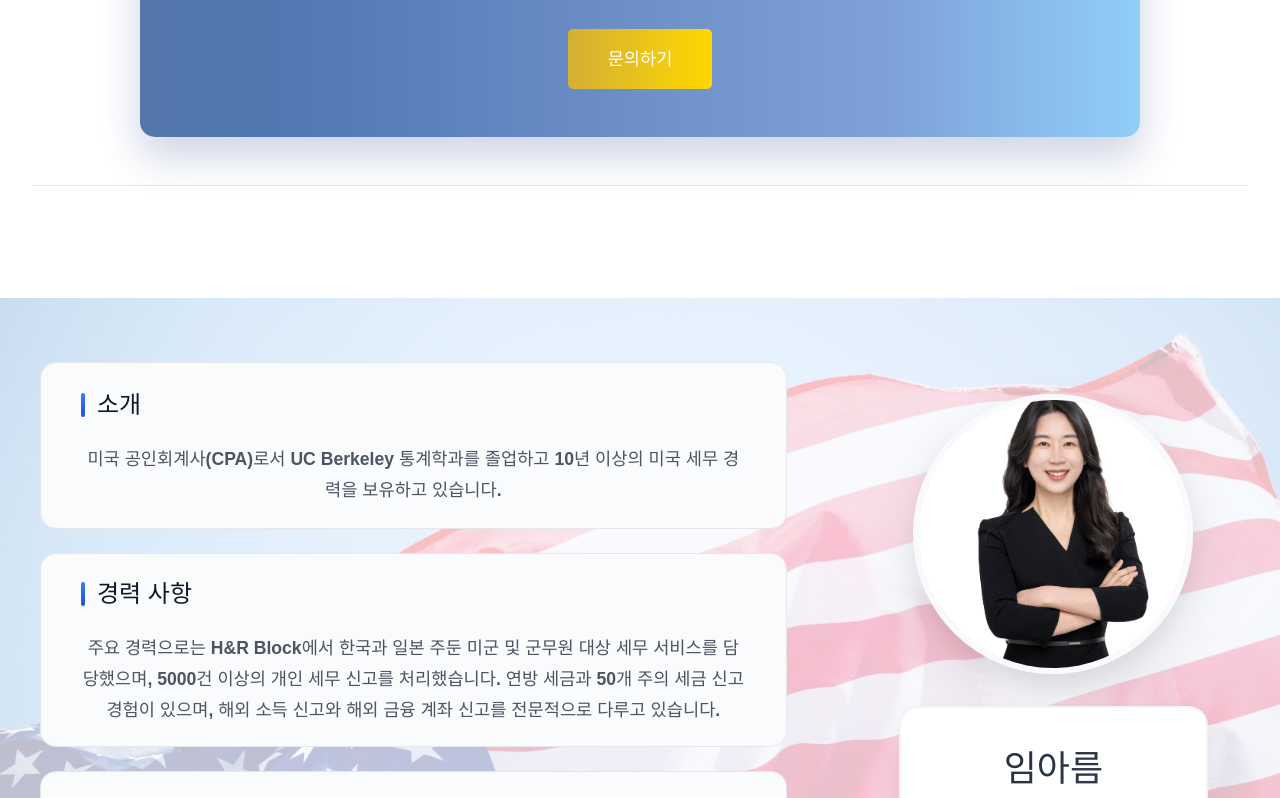
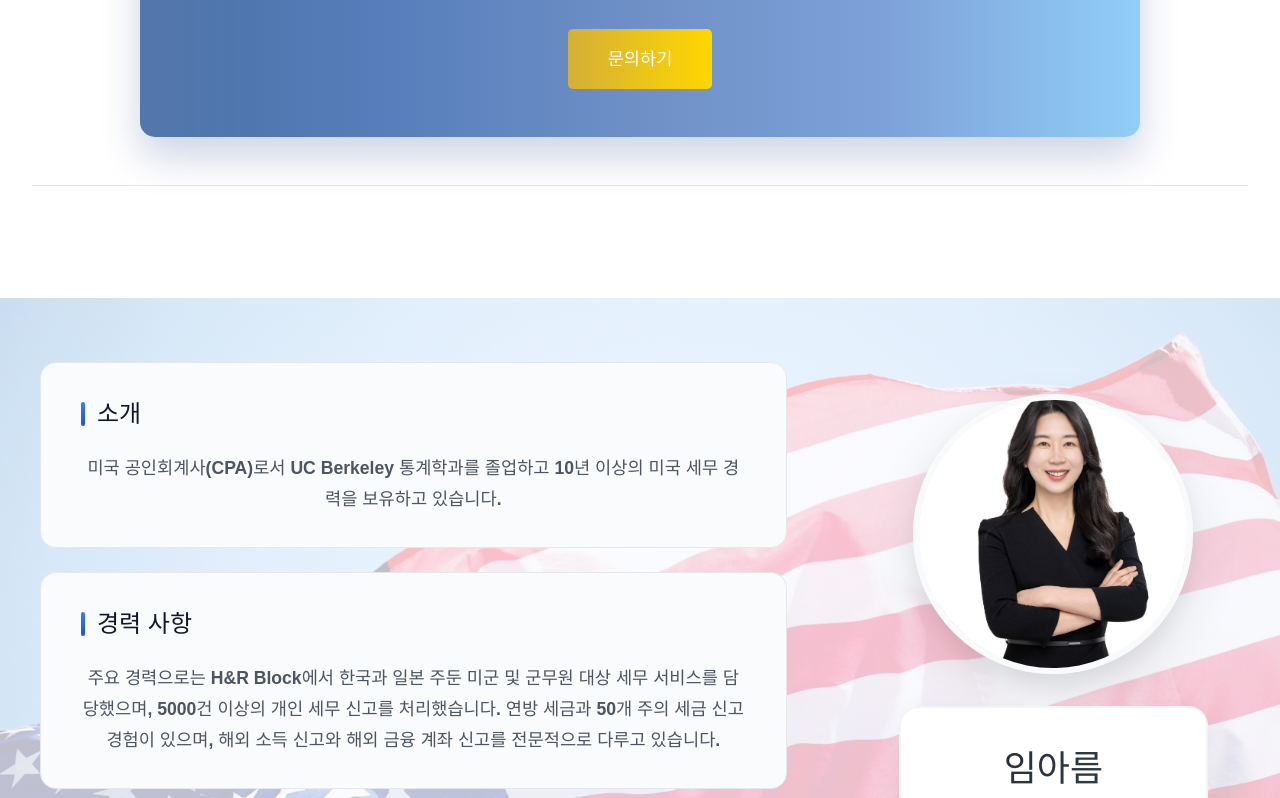
Before and after one commit to youtaxpro/youtaxpro, a Vue app: page /#/ in a window 1280 px wide. Shown: the part 2639-3437 px from the top of the page. Built offline with nearby package versions, Linux system fonts and the light colour scheme.

Commit message:
homeprofile changed

```diff
--- a/src/components/home/HomeProfile.vue
+++ b/src/components/home/HomeProfile.vue
@@ -99,10 +99,10 @@ export default {
 }
 
 .profile-content {
-    display: flex !important;
+  display: flex !important;
   flex-direction: column !important;
   gap: 1.5rem !important;
-  height: 850px !important;  /* ✅ 높이 증가 */
+  height: auto !important;  /* ✅ 높이 증가 */
   min-height: 850px !important;
   z-index: 4 !important;
 }
```
